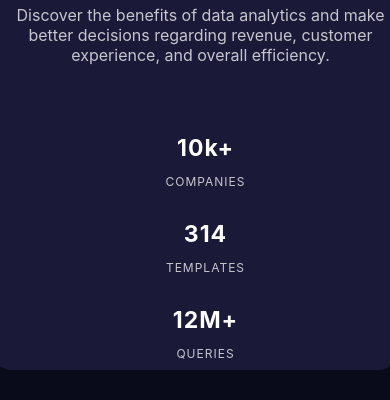
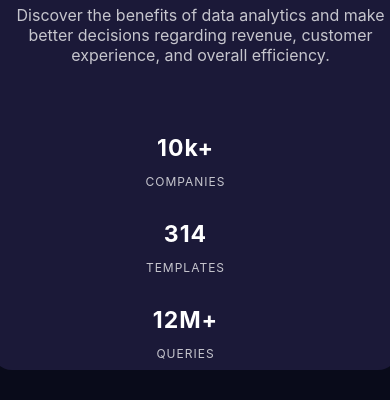
Before and after one commit to JUSTMEHER/stats-frontend, a plain HTML site: page index.html in a window 390 px wide. Shown: the part 460-860 px from the top of the page. Drawn offline with Linux system fonts and the light colour scheme.

Commit message:
Update style.css

```diff
--- a/style.css
+++ b/style.css
@@ -112,6 +112,6 @@ h2{
     }
     ul{
         text-align: center;
-        margin-left: -100px;
+        margin-left: -140px;
     }
 }
```
